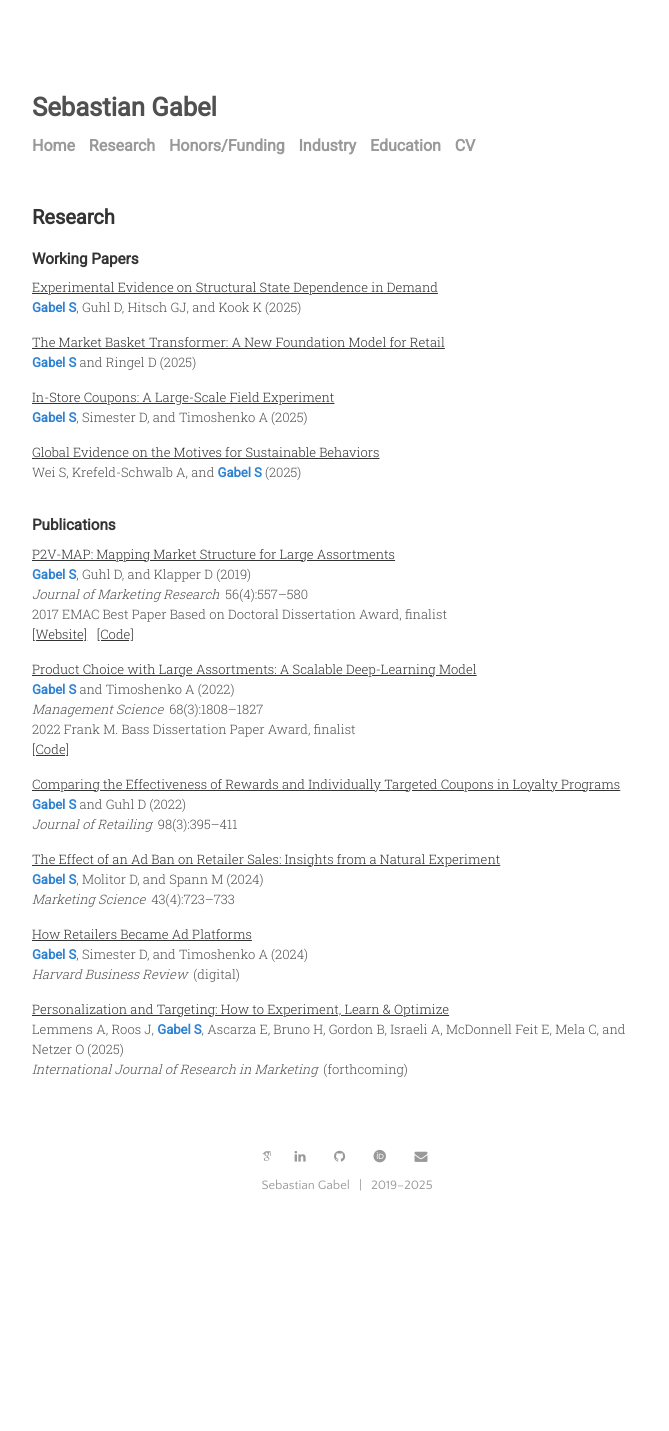
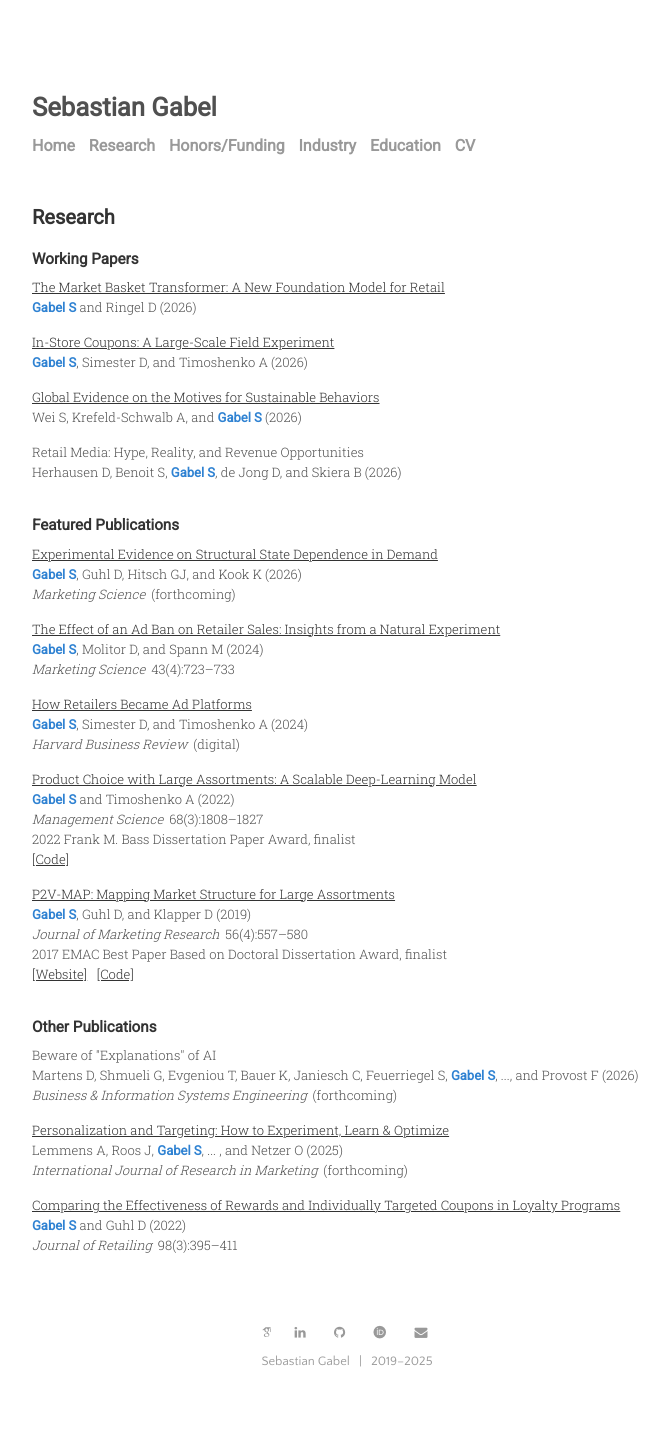
Before and after one commit to sbstn-gbl/sbstn-gbl.github.io, a Jekyll site: the page built from menu/research.md, in a window 1280 px wide. Shown: the whole page, without its empty margins (293-962 px from the left). Built offline with Jekyll 4.4.1, drawn with Linux system fonts in a browser that asks for light colours; some web fonts are replaced; before the commit the page ends 1254 px from its top, so only the background shows below that.

Commit message:
updated research

```diff
--- a/menu/research.md
+++ b/menu/research.md
@@ -7,48 +7,32 @@ title: Research
 ### Working Papers
 
 <lit>
-<a href="https://papers.ssrn.com/sol3/papers.cfm?abstract_id=4955593">Experimental Evidence on Structural State Dependence in Demand</a><br>
-<me>Gabel S</me>, Guhl D, Hitsch GJ, and Kook K (2025)
-</lit>
-
-<lit>
 <a href="https://papers.ssrn.com/sol3/papers.cfm?abstract_id=4335141">The Market Basket Transformer: A New Foundation Model for Retail</a><br>
-<me>Gabel S</me> and Ringel D (2025)
+<me>Gabel S</me> and Ringel D (2026)
 </lit>
 
 <lit>
 <a href="https://papers.ssrn.com/sol3/papers.cfm?abstract_id=4335525">In-Store Coupons: A Large-Scale Field Experiment</a><br>
-<me>Gabel S</me>, Simester D, and Timoshenko A (2025)
+<me>Gabel S</me>, Simester D, and Timoshenko A (2026)
 </lit>
 
 <lit>
 <a href="https://doi.org/10.31234/osf.io/syku6">Global Evidence on the Motives for Sustainable Behaviors</a><br>
-Wei S, Krefeld-Schwalb A, and <me>Gabel S</me> (2025)
+Wei S, Krefeld-Schwalb A, and <me>Gabel S</me> (2026)
+</lit>
+
+<lit>
+Retail Media: Hype, Reality, and Revenue Opportunities<br>
+Herhausen D, Benoit S, <me>Gabel S</me>, de Jong D, and Skiera B (2026)
 </lit>
 
 
-### Publications
+### Featured Publications
 
 <lit>
-<a href="https://doi.org/10.1177%2F0022243719833631">P2V-MAP: Mapping Market Structure for Large Assortments</a><br>
-<me>Gabel S</me>, Guhl D, and Klapper D (2019)<br>
-<i>Journal of Marketing Research</i>&thinsp; 56(4):557–580<br>
-2017 EMAC Best Paper Based on Doctoral Dissertation Award, finalist<br>
-<a href="http://www.product2vec.com">[Website]</a> &nbsp; <a href="https://github.com/sbstn-gbl/p2v-map">[Code]</a>
-</lit>
-
-<lit>
-<a href="https://doi.org/10.1287/mnsc.2021.3969">Product Choice with Large Assortments: A Scalable Deep-Learning Model</a><br>
-<me>Gabel S</me> and Timoshenko A (2022)<br>
-<i>Management Science</i>&thinsp; 68(3):1808–1827<br>
-2022 Frank M. Bass Dissertation Paper Award, finalist<br>
-<a href="https://pubsonline.informs.org/doi/suppl/10.1287/mnsc.2021.3969">[Code]</a>
-</lit>
-
-<lit>
-<a href="https://doi.org/10.1016/j.jretai.2021.08.001">Comparing the Effectiveness of Rewards and Individually Targeted Coupons in Loyalty Programs</a><br>
-<me>Gabel S</me> and Guhl D (2022)<br>
-<i>Journal of Retailing</i>&thinsp; 98(3):395–411
+<a href="https://papers.ssrn.com/sol3/papers.cfm?abstract_id=4955593">Experimental Evidence on Structural State Dependence in Demand</a><br>
+<me>Gabel S</me>, Guhl D, Hitsch GJ, and Kook K (2026)<br>
+<i>Marketing Science</i>&thinsp; (forthcoming)
 </lit>
 
 <lit>
@@ -64,7 +48,39 @@ Wei S, Krefeld-Schwalb A, and <me>Gabel S</me> (2025)
 </lit>
 
 <lit>
+<a href="https://doi.org/10.1287/mnsc.2021.3969">Product Choice with Large Assortments: A Scalable Deep-Learning Model</a><br>
+<me>Gabel S</me> and Timoshenko A (2022)<br>
+<i>Management Science</i>&thinsp; 68(3):1808–1827<br>
+2022 Frank M. Bass Dissertation Paper Award, finalist<br>
+<a href="https://pubsonline.informs.org/doi/suppl/10.1287/mnsc.2021.3969">[Code]</a>
+</lit>
+
+<lit>
+<a href="https://doi.org/10.1177%2F0022243719833631">P2V-MAP: Mapping Market Structure for Large Assortments</a><br>
+<me>Gabel S</me>, Guhl D, and Klapper D (2019)<br>
+<i>Journal of Marketing Research</i>&thinsp; 56(4):557–580<br>
+2017 EMAC Best Paper Based on Doctoral Dissertation Award, finalist<br>
+<a href="http://www.product2vec.com">[Website]</a> &nbsp; <a href="https://github.com/sbstn-gbl/p2v-map">[Code]</a>
+</lit>
+
+
+
+### Other Publications
+
+<lit>
+<a href="https://arxiv.org/abs/2504.06791"></a>Beware of "Explanations" of AI<br>
+Martens D, Shmueli G, Evgeniou T, Bauer K, Janiesch C, Feuerriegel S, <me>Gabel S</me>, ..., and Provost F (2026)<br>
+<i>Business & Information Systems Engineering</i>&thinsp; (forthcoming)
+</lit>
+
+<lit>
 <a href=" https://papers.ssrn.com/sol3/papers.cfm?abstract_id=4878819">Personalization and Targeting: How to Experiment, Learn & Optimize</a><br>
-Lemmens A, Roos J, <me>Gabel S</me>, Ascarza E, Bruno H, Gordon B, Israeli A, McDonnell Feit E, Mela C, and Netzer O (2025)<br>
+Lemmens A, Roos J, <me>Gabel S</me>, ... , and Netzer O (2025)<br>
 <i>International Journal of Research in Marketing</i>&thinsp; (forthcoming)
 </lit>
+
+<lit>
+<a href="https://doi.org/10.1016/j.jretai.2021.08.001">Comparing the Effectiveness of Rewards and Individually Targeted Coupons in Loyalty Programs</a><br>
+<me>Gabel S</me> and Guhl D (2022)<br>
+<i>Journal of Retailing</i>&thinsp; 98(3):395–411
+</lit>
```
